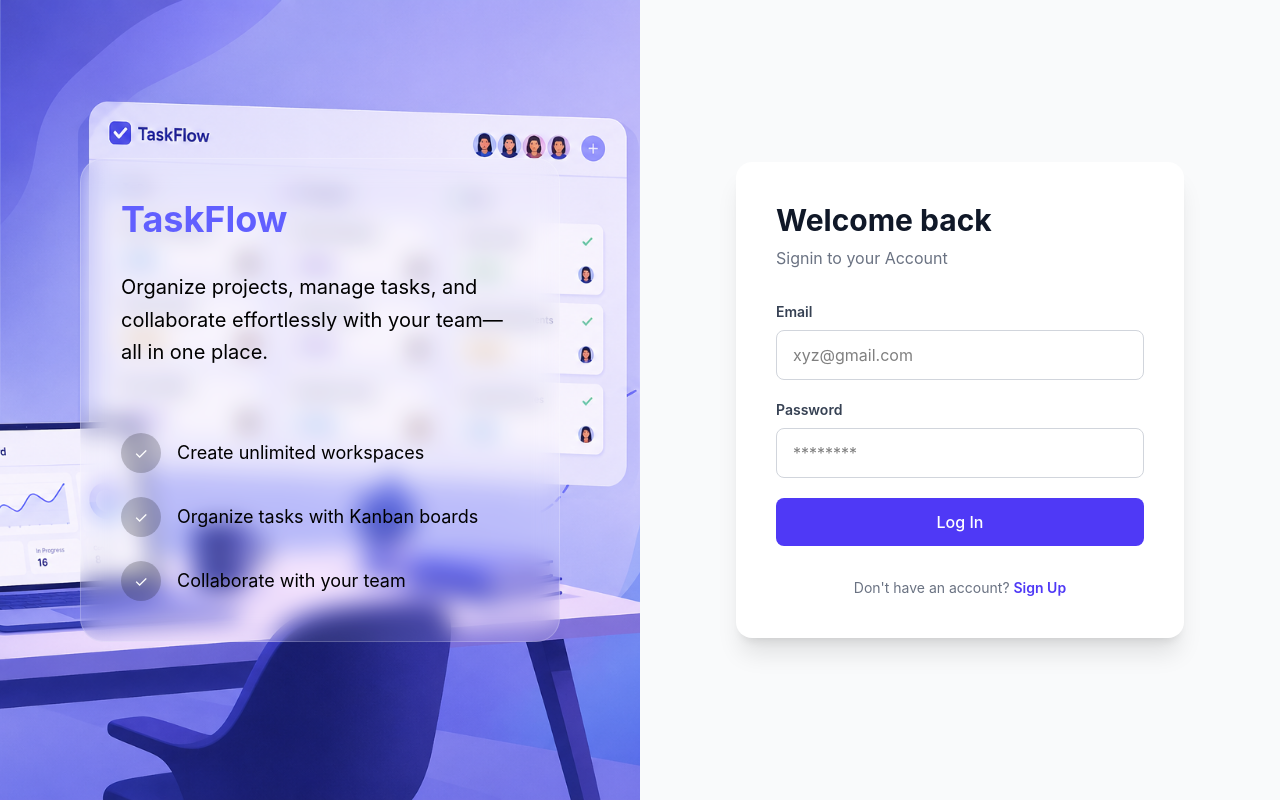
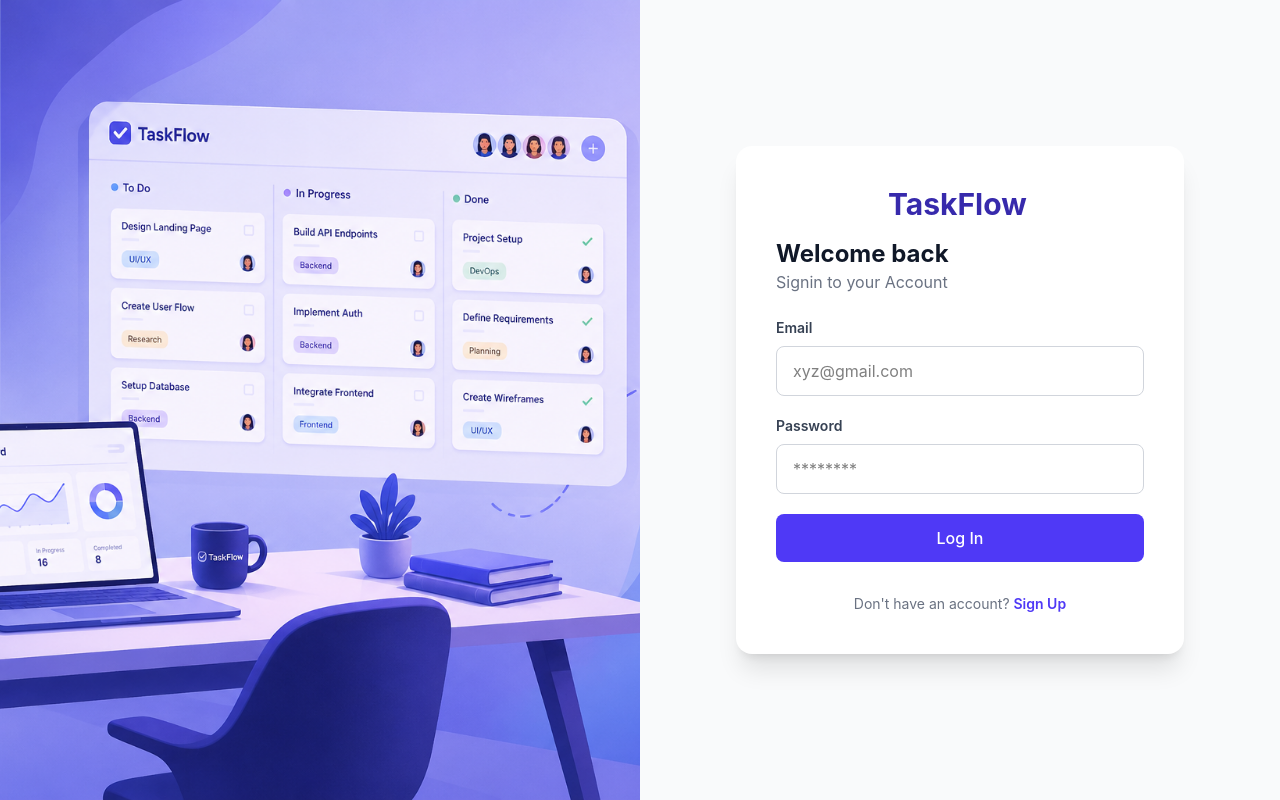
Before and after one commit to im-lunar/TaskFlow, a React (Vite) app in the folder client/: page /login in a window 1280 px wide. Built offline with nearby package versions, Linux system fonts and the light colour scheme.

Commit message:
Login page UI modifications

```diff
--- a/client/src/pages/Login.tsx
+++ b/client/src/pages/Login.tsx
@@ -7,7 +7,7 @@ import Input from "../components/common/Input";
 import { signin } from "../services/auth.services";
 import axios from "axios";
 
-import authBackground from "../assets/ChatGPT Image Jul 17, 2026, 10_15_46 PM.png"
+import authBackground from "../assets/ChatGPT Image Jul 17, 2026, 10_15_46 PM.png";
 
 import { useAuth } from "../hooks/useAuth";
 
@@ -22,9 +22,7 @@ function Login() {
 
     const { login } = useAuth();
 
-    const handleSubmit = async (
-        e: React.SubmitEvent<HTMLFormElement>
-    ) => {
+    const handleSubmit = async (e: React.SubmitEvent<HTMLFormElement>) => {
         e.preventDefault();
 
         setLoading(true);
@@ -54,96 +52,32 @@ function Login() {
         <div className="min-h-screen grid grid-cols-1 lg:grid-cols-2">
 
             {/* LEFT SECTION */}
-
-            <div className="hidden lg:flex flex-col justify-center text-white px-20 bg-cover bg-center relative"
+            <div
+                className="hidden lg:block bg-cover bg-center"
                 style={{
                     backgroundImage: `url(${authBackground})`
                 }}
-            >
-                <div className="absolute inset-0 bg-indigo/35">
-                </div>
-
-                <div className="relative z-10">
-
-                <div className="relative z-10 max-w-xl rounded-3xl bg-white/10 backdrop-blur-md p-10 border border-white/20">
-                    <h1 className="text-4xl font-bold text-indigo-500">
-                    TaskFlow
-                    </h1>
-
-                <p className="mt-8 text-xl leading-relaxed text-black max-w-md">
-                    Organize projects, manage tasks, and collaborate
-                    effortlessly with your team—all in one place.
-                </p>
-
-                <div className="mt-16 space-y-6">
-
-                    <div className="flex items-center gap-4">
-                        <div className="h-10 w-10 rounded-full bg-black/20 flex items-center justify-center">
-                            ✓
-                        </div>
-
-                        <span className="text-lg text-black">
-                            Create unlimited workspaces
-                        </span>
-                    </div>
-
-                    <div className="flex items-center gap-4">
-                        <div className="h-10 w-10 rounded-full bg-black/20 flex items-center justify-center">
-                            ✓
-                        </div>
-
-                        <span className="text-lg text-black">
-                            Organize tasks with Kanban boards
-                        </span>
-                    </div>
-
-                    <div className="flex items-center gap-4">
-                        <div className="h-10 w-10 rounded-full bg-black/20 flex items-center justify-center">
-                            ✓
-                        </div>
-
-                        <span className="text-lg text-black">
-                            Collaborate with your team
-                        </span>
-                    </div>
-
-
-                </div>
-
-
-
-                </div>
-
-            </div>
-        </div>
+            />
 
             {/* RIGHT SECTION */}
+            <div className="flex items-center justify-center bg-gray-50 px-6">
+                <div className="w-full max-w-md rounded-2xl bg-white p-10 shadow-xl">
+                    <h2 className="text-3xl text-indigo-800 font-bold ml-28 mb-4">TaskFlow</h2>
+                    <h3 className="text-2xl font-bold text-gray-900">
+                        Welcome back
+                    </h3>
 
-            <div className="flex items-center justify-center bg-gray-50 px-6">
-
-                <div className="w-full max-w-md rounded-2xl bg-white p-10 shadow-xl">
-
-                    <h2 className="text-3xl font-bold text-gray-900">
-                        Welcome back
-                    </h2>
-
-                    <p className="mt-2 mb-8 text-gray-500">
+                    <p className=" mb-6 text-gray-500">
                         Signin to your Account
                     </p>
 
-                    <form
-                        onSubmit={handleSubmit}
-                        className="space-y-5"
-                    >
-
+                    <form onSubmit={handleSubmit} className="space-y-5">
                         <Input
                             label="Email"
                             type="email"
                             placeholder="xyz@gmail.com"
                             value={email}
-                            onChange={(e) =>
-                                setEmail(e.target.value)
-                            }
+                            onChange={(e) => setEmail(e.target.value)}
                         />
 
                         <Input
@@ -151,9 +85,7 @@ function Login() {
                             type="password"
                             placeholder="********"
                             value={password}
-                            onChange={(e) =>
-                                setPassword(e.target.value)
-                            }
+                            onChange={(e) => setPassword(e.target.value)}
                         />
 
                         {error && (
@@ -162,13 +94,9 @@ function Login() {
                             </p>
                         )}
 
-                        <Button
-                            type="submit"
-                            disabled={loading}
-                        >
-                            {loading? "Signin in...":"Log In"}
+                        <Button type="submit" disabled={loading}>
+                            {loading ? "Signing in..." : "Log In"}
                         </Button>
-
                     </form>
 
                     <p className="mt-8 text-center text-sm text-gray-500">
@@ -180,9 +108,7 @@ function Login() {
                             Sign Up
                         </Link>
                     </p>
-
                 </div>
-
             </div>
 
         </div>
```
